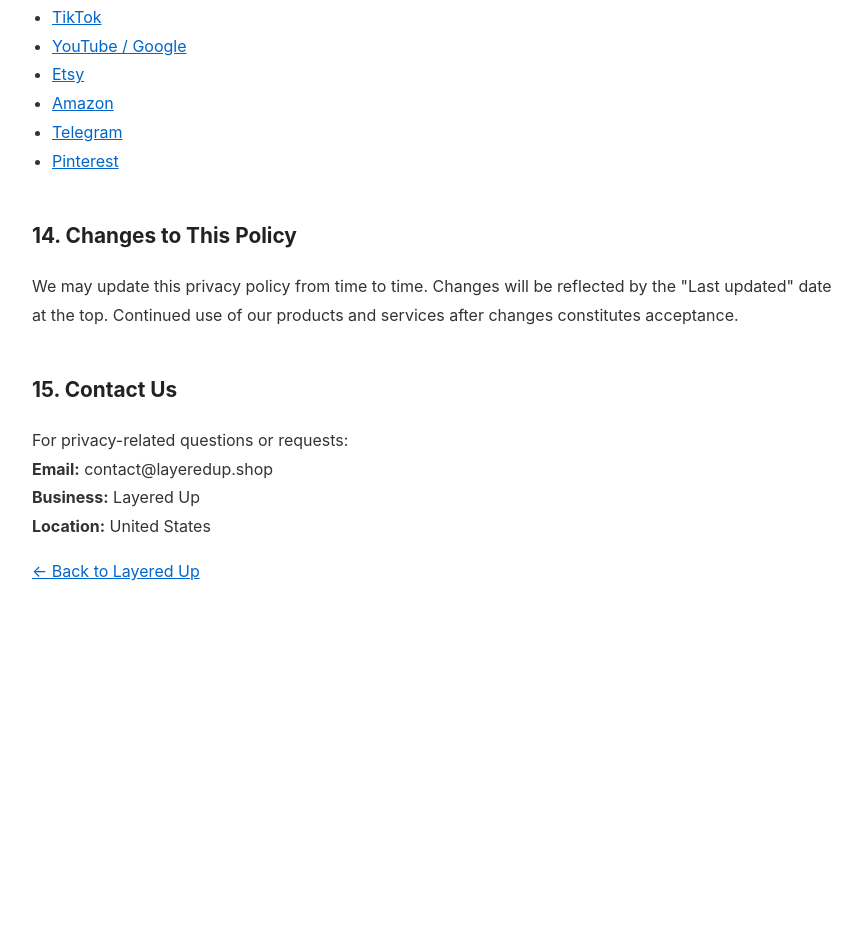
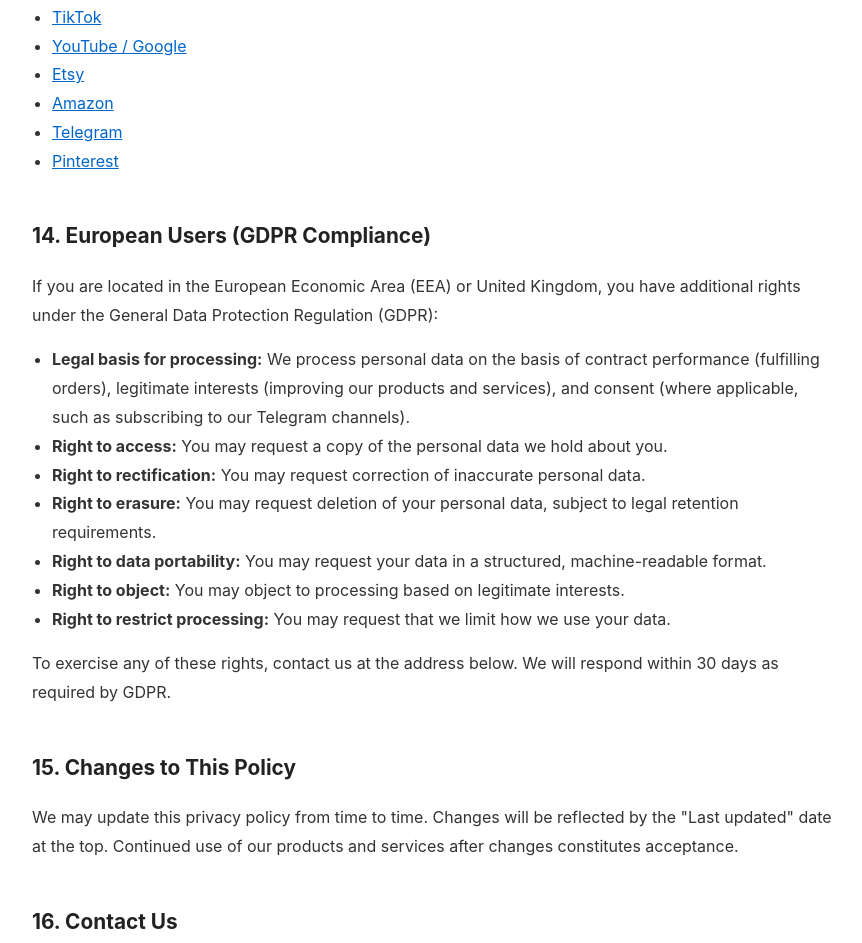
Before and after one commit to usedcarsales/layeredup, a plain HTML site: page privacy.html in a window 1280 px wide. Shown: the part 3430-4373 px from the top of the page, without its empty margins (208-1070 px from the left). Before the commit the page ends 4072 px from the top, so only its background shows below. Drawn offline with Linux system fonts and the light colour scheme.

Commit message:
Add GDPR section to Privacy Policy (Servius review feedback)

```diff
--- a/privacy.html
+++ b/privacy.html
@@ -108,10 +108,23 @@
         <li><a href="https://policy.pinterest.com/en/privacy-policy" target="_blank">Pinterest</a></li>
     </ul>
 
-    <h2>14. Changes to This Policy</h2>
+    <h2>14. European Users (GDPR Compliance)</h2>
+    <p>If you are located in the European Economic Area (EEA) or United Kingdom, you have additional rights under the General Data Protection Regulation (GDPR):</p>
+    <ul>
+        <li><strong>Legal basis for processing:</strong> We process personal data on the basis of contract performance (fulfilling orders), legitimate interests (improving our products and services), and consent (where applicable, such as subscribing to our Telegram channels).</li>
+        <li><strong>Right to access:</strong> You may request a copy of the personal data we hold about you.</li>
+        <li><strong>Right to rectification:</strong> You may request correction of inaccurate personal data.</li>
+        <li><strong>Right to erasure:</strong> You may request deletion of your personal data, subject to legal retention requirements.</li>
+        <li><strong>Right to data portability:</strong> You may request your data in a structured, machine-readable format.</li>
+        <li><strong>Right to object:</strong> You may object to processing based on legitimate interests.</li>
+        <li><strong>Right to restrict processing:</strong> You may request that we limit how we use your data.</li>
+    </ul>
+    <p>To exercise any of these rights, contact us at the address below. We will respond within 30 days as required by GDPR.</p>
+
+    <h2>15. Changes to This Policy</h2>
     <p>We may update this privacy policy from time to time. Changes will be reflected by the "Last updated" date at the top. Continued use of our products and services after changes constitutes acceptance.</p>
 
-    <h2>15. Contact Us</h2>
+    <h2>16. Contact Us</h2>
     <p>For privacy-related questions or requests:<br>
     <strong>Email:</strong> contact@layeredup.shop<br>
     <strong>Business:</strong> Layered Up<br>
```
